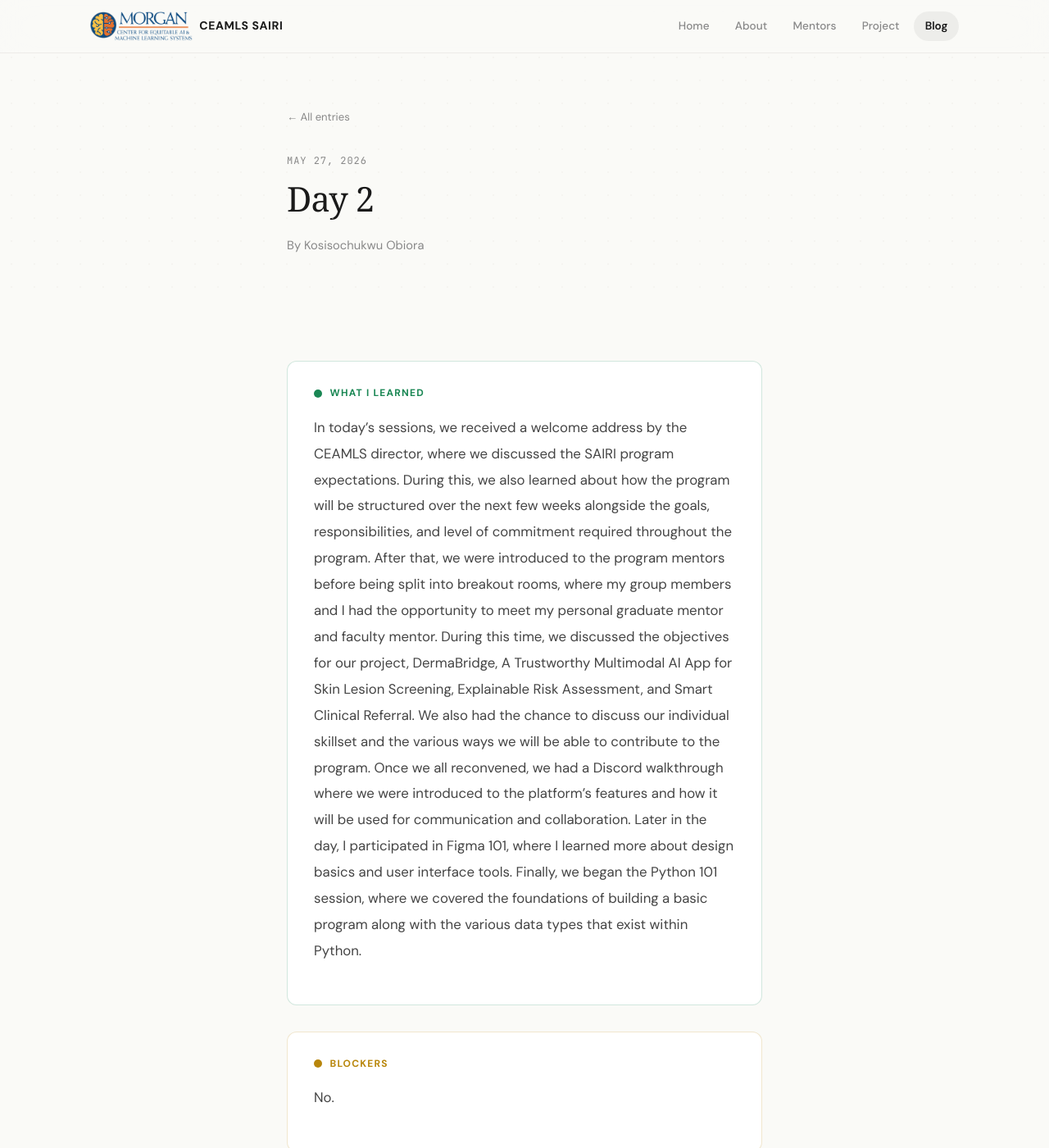
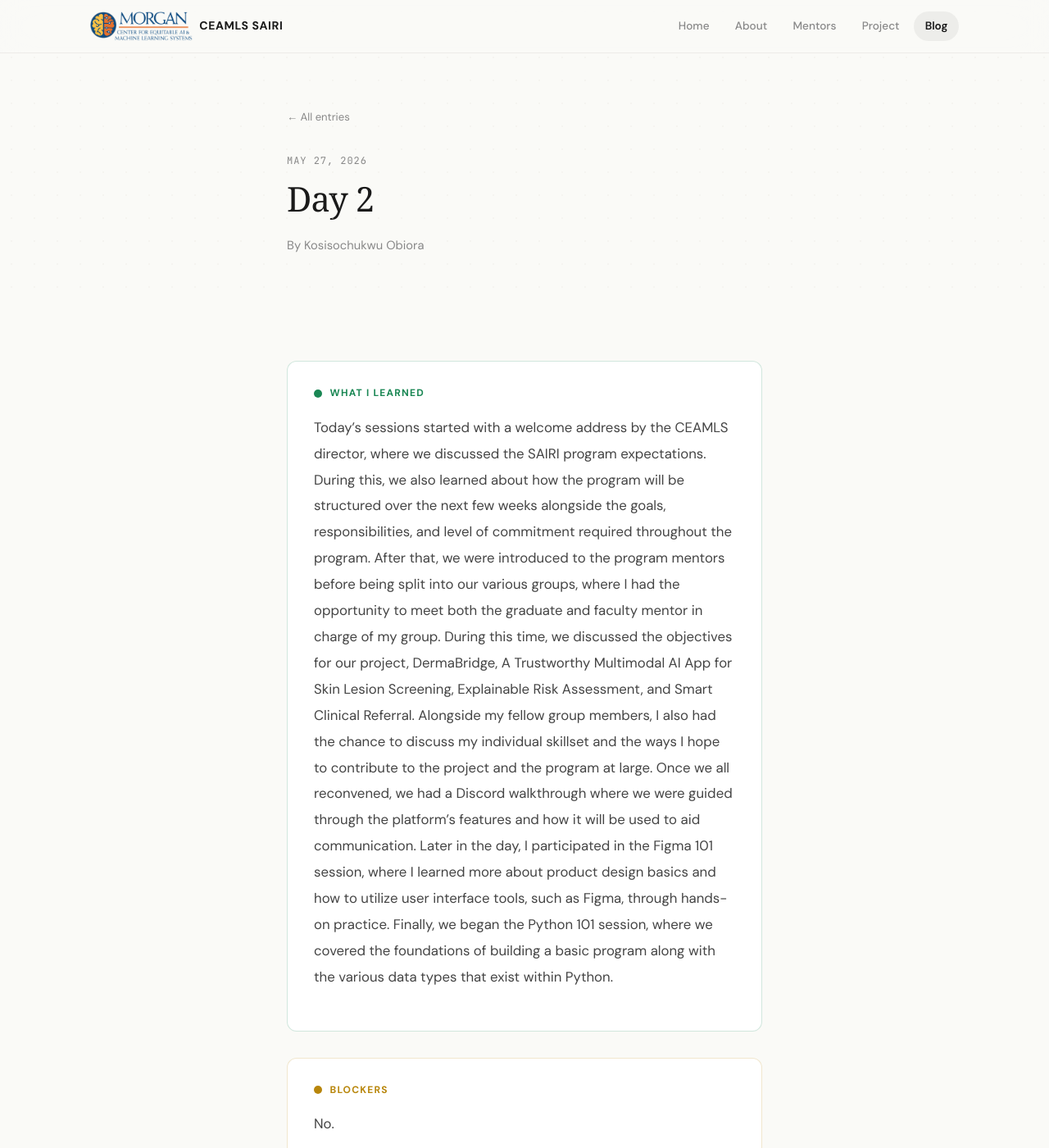
Before and after one commit to kosiobiora/kosiobioraceamls26.github.io, a Jekyll site: the page built from _posts/2026-05-27-day-2.md, in a window 1280 px wide and 1400 px high. Shown: the whole window at 82% size. Built offline with Jekyll 4.4.1, drawn with Linux system fonts in a browser that asks for light colours; some web fonts are replaced.

Commit message:
Update 2026-05-27-day-2.md

```diff
--- a/_posts/2026-05-27-day-2.md
+++ b/_posts/2026-05-27-day-2.md
@@ -6,7 +6,7 @@ permalink: /day2.html
 tags: ["literature-review", "research"]
 
 what_i_learned: |
-  In today’s sessions, we received a welcome address by the CEAMLS director, where we discussed the SAIRI program expectations. During this, we also learned about how the program will be structured over the next few weeks alongside the goals, responsibilities, and level of commitment required throughout the program. After that, we were introduced to the program mentors before being split into breakout rooms, where my group members and I had the opportunity to meet my personal graduate mentor and faculty mentor. During this time, we discussed the objectives for our project, DermaBridge, A Trustworthy Multimodal AI App for Skin Lesion Screening, Explainable Risk Assessment, and Smart Clinical Referral. We also had the chance to discuss our individual skillset and the various ways we will be able to contribute to the program. Once we all reconvened, we had a Discord walkthrough where we were introduced to the platform’s features and how it will be used for communication and collaboration. Later in the day, I participated in Figma 101, where I learned more about design basics and user interface tools. Finally, we began the Python 101 session, where we covered the foundations of building a basic program along with the various data types that exist within Python.
+  Today’s sessions started with a welcome address by the CEAMLS director, where we discussed the SAIRI program expectations. During this, we also learned about how the program will be structured over the next few weeks alongside the goals, responsibilities, and level of commitment required throughout the program. After that, we were introduced to the program mentors before being split into our various groups, where I had the opportunity to meet both the graduate and faculty mentor in charge of my group. During this time, we discussed the objectives for our project, DermaBridge, A Trustworthy Multimodal AI App for Skin Lesion Screening, Explainable Risk Assessment, and Smart Clinical Referral. Alongside my fellow group members, I also had the chance to discuss my individual skillset and the ways I hope to contribute to the project and the program at large. Once we all reconvened, we had a Discord walkthrough where we were guided through the platform’s features and how it will be used to aid communication. Later in the day, I participated in the Figma 101 session, where I learned more about product design basics and how to utilize user interface tools, such as Figma, through hands-on practice. Finally, we began the Python 101 session, where we covered the foundations of building a basic program along with the various data types that exist within Python.
 
 blockers: |
   No.
```
